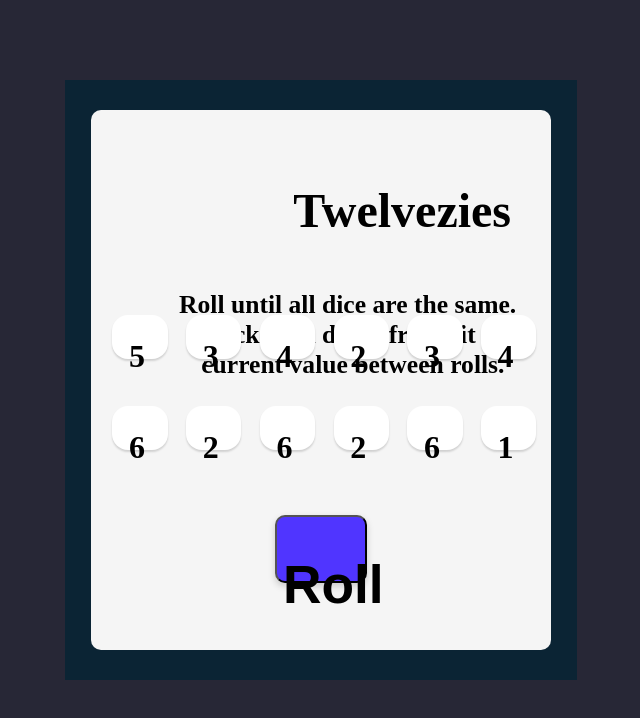
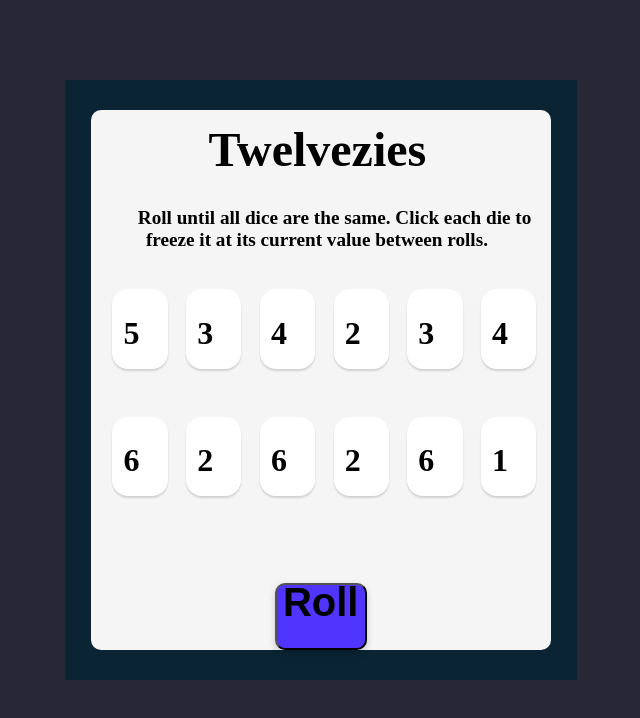
Before and after one commit to AngelOfTheSkyGod/Twelvezies, a React (Create React App) app: page / in a window 1280 px wide. Shown: the top 718 px of the page, without its empty margins (319-959 px from the left). Built offline with nearby package versions, Linux system fonts and the light colour scheme; the HTML template or start-up script is replaced by a standard one.

Commit message:
final changes to position/sizing.

```diff
--- a/src/style.css
+++ b/src/style.css
@@ -38,7 +38,7 @@
   width: 100%;
   height: 100%;
   left: -6%;
-  top: -30%;
+  top: -50%;
   display: grid;
 
   grid-template-columns: 15% 15% 15% 15% 15% 15%;
@@ -60,9 +60,9 @@
 }
 
 .Number {
-  position: absolute;
-  text-align: center;
-  left: 30%;
+  position: relative;
+  text-align: left;
+  left: 20%;
   top: 5%;
 }
 
@@ -77,17 +77,17 @@
 .Title {
   position: relative;
   size: 5%;
-  left: 30%;
-  top: 0%;
+  left: 7%;
+  top: -15%;
   font-size: 300%;
 }
 
 .Display-rule {
-  position: relative;
-  font-size: 160%;
-  text-indent: -6%;
-  top: 5%;
-  left: 5%;
+  position: absolute;
+  font-size: 120%;
+  text-indent: -2%;
+  top: 10%;
+  left: -10%;
 }
 
 .Roll-button {
@@ -98,11 +98,12 @@
   box-shadow: 0px 3.2px 7.68px rgba(0, 0, 0, 0.18);
   border-radius: 10px;
   left: 30%;
-  top: 120%;
+  top: 170%;
 }
 
 .Roll {
-  position: relative;
+  position: absolute;
   text-align: center;
-  font-size: 400%;
+  top: -50%;
+  font-size: 300%;
 }
```
